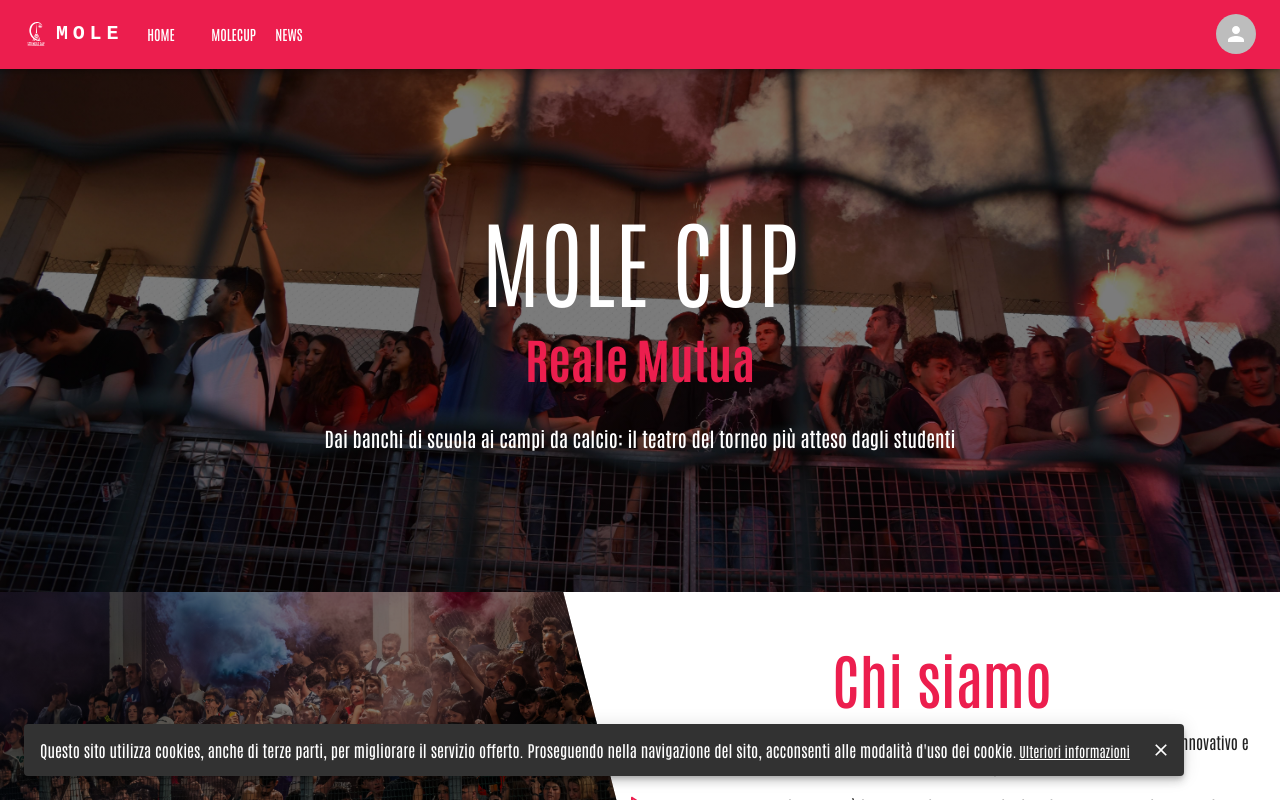
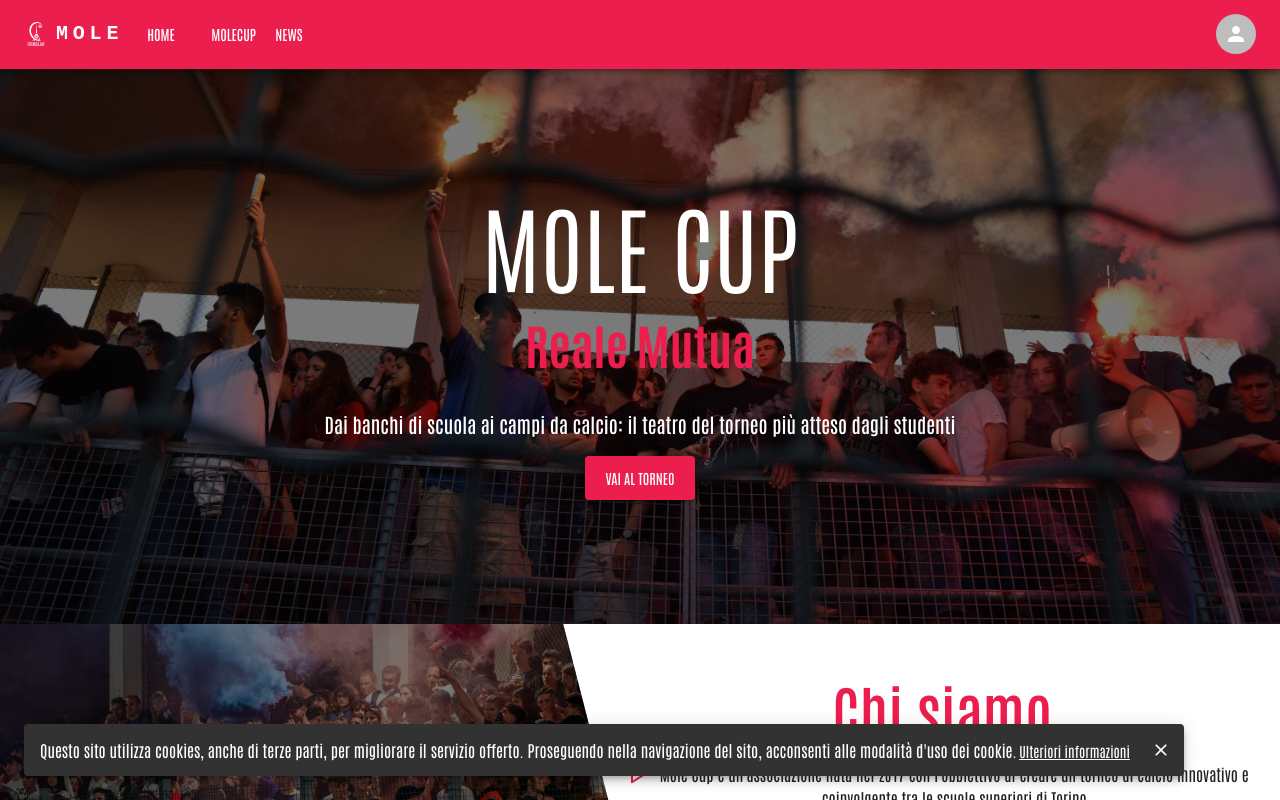
Before and after one commit to molecup/mole-frontend, a Next.js app in the folder mole-frontend/: page / in a window 1280 px wide. Shown: the top 800 px of the page. Built offline with nearby package versions, Linux system fonts and the light colour scheme.

Commit message:
updated header in home page

```diff
--- a/mole-frontend/src/app/page.tsx
+++ b/mole-frontend/src/app/page.tsx
@@ -13,16 +13,19 @@ import WhereToVoteRoundedIcon from '@mui/icons-material/WhereToVoteRounded';
 import Paper from '@mui/material/Paper';
 import FormatQuoteRoundedIcon from '@mui/icons-material/FormatQuoteRounded';
 import ChangeHistoryRoundedIcon from '@mui/icons-material/ChangeHistoryRounded';
+import Button from '@mui/material/Button';
+import Link from 'next/link';
 
 
 export default function Home(){
     return(
         <>
-            <HeroHeader src="/DSC_0666-3.jpg" sx={{height: "66vh"}}>
+            <HeroHeader src="/DSC_0666-3.jpg" sx={{height: "70vh"}}>
                 <Stack alignItems="center" spacing={2}>
                     <Typography variant="h1" color="white" textTransform="uppercase">{"Mole cup"}</Typography>
                     <Typography variant="h3" color="primary.main" fontWeight={700} textTransform="capitalize">{"Reale mutua"}</Typography>
                     <Typography variant="h6" color="secondary.contrastText" sx={{pt: "20px", textAlign:"center"}}>{"Dai banchi di scuola ai campi da calcio: il teatro del torneo più atteso dagli studenti"}</Typography>
+                    <Button variant="contained" LinkComponent={Link} href="/molecup" sx={{padding: "10px 20px 10px 20px", mt: "20px"}}>Vai al torneo</Button>
                 </Stack>
             </HeroHeader>
             <TwoSpanBlogSection src="/static/DSCF6614-Migliorato-NR.jpg" sx={{height: {xs:"400px", sm:"300px", md:"300px"}}}>
```
